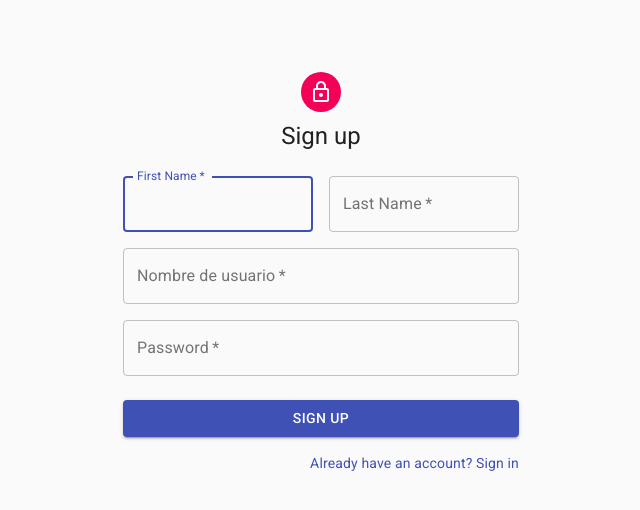
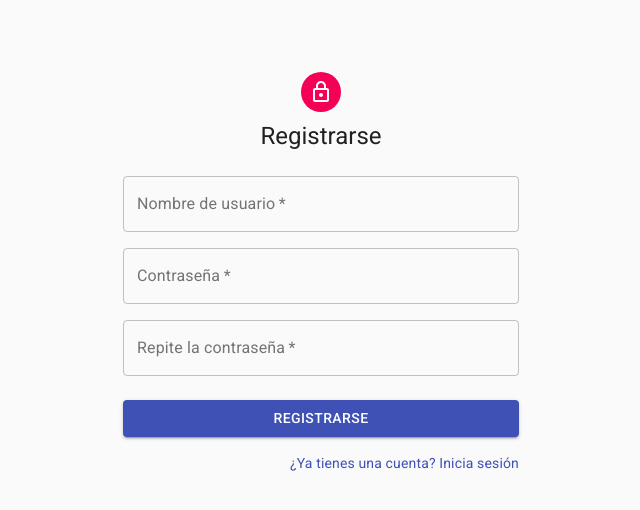
Before and after one commit to vfagundez/SumaFrontend, a React (Create React App) app: page /signup in a window 1280 px wide. Shown: the top 510 px of the page, without its empty margins (319-959 px from the left). Built offline with nearby package versions, Linux system fonts and the light colour scheme.

Commit message:
Se ha implementado el registro del usuario

```diff
--- /dev/null
+++ b/src/classes/Usuario.js
@@ -0,0 +1,46 @@
+export default  class Usuario{
+    /**
+     *
+     * @param {*} username El nombre del usuario
+     * @param {*} password La contraseña del usuario
+     * @param {*} password_repeat La repetición de la contraseña del nuevo usuario
+     */
+    constructor(username,password,password_repeat){
+        this.datos = {
+            username: username,
+            password: password,
+            password_repeat: password_repeat,
+        }
+    }
+    signup() {
+        var myHeaders = new Headers();
+        myHeaders.append("Content-Type", "application/json");
+        var raw = JSON.stringify(this.datos);
+        console.log(raw);
+        var requestOptions = {
+            method: "POST",
+            headers: myHeaders,
+            body: raw,
+            redirect: "follow"
+          };
+          if (this.datos.username && this.datos.password) {
+            fetch("v1/user/signup", requestOptions)
+              .then(response => response.json())
+              .then(result => {
+                console.log("el resultado" + JSON.stringify(result));
+                if (result.access_token) {
+                  sessionStorage.setItem('userData',JSON.stringify(result));
+                  return true;
+                  //this.setState({ redirect: true });
+                } else {
+                  console.log("errors", result.errors);
+                  //return false;
+                }
+              })
+              .catch(error => console.log("error", error));
+          }
+          return true;
+
+
+    }
+}
--- a/src/components/FloatButton.js
+++ b/src/components/FloatButton.js
@@ -192,7 +192,8 @@ export default function FloatButton() {
       .then(lasCuentas => {
         setCuentas(lasCuentas);
         //console.log(cuentas);
-      });
+      })
+      .catch(error => console.log("error", error));
   },[]);
   //Funcion para crear un nuevo movimiento
   const crearMovimiento = () => {
--- a/src/views/SignIn.js
+++ b/src/views/SignIn.js
@@ -206,7 +206,7 @@ class SignIn extends Component {
             <Grid container>
               <Grid item>
                 <Link href="/signup" variant="body2">
-                  {"Don't have an account? Sign Up"}
+                  {"¿No tienes una cuenta? Registrate"}
                 </Link>
               </Grid>
             </Grid>
--- a/src/views/SignUp.js
+++ b/src/views/SignUp.js
@@ -1,43 +1,76 @@
-import React from 'react';
-import Avatar from '@material-ui/core/Avatar';
-import Button from '@material-ui/core/Button';
-import CssBaseline from '@material-ui/core/CssBaseline';
-import TextField from '@material-ui/core/TextField';
-import FormControlLabel from '@material-ui/core/FormControlLabel';
-import Checkbox from '@material-ui/core/Checkbox';
-import Link from '@material-ui/core/Link';
-import Grid from '@material-ui/core/Grid';
-import Box from '@material-ui/core/Box';
-import LockOutlinedIcon from '@material-ui/icons/LockOutlined';
-import Typography from '@material-ui/core/Typography';
-import { makeStyles } from '@material-ui/core/styles';
-import Container from '@material-ui/core/Container';
+import React, { Component } from "react";
+import Avatar from "@material-ui/core/Avatar";
+import Button from "@material-ui/core/Button";
+import CssBaseline from "@material-ui/core/CssBaseline";
+import TextField from "@material-ui/core/TextField";
+import Link from "@material-ui/core/Link";
+import Grid from "@material-ui/core/Grid";
+import LockOutlinedIcon from "@material-ui/icons/LockOutlined";
+import Typography from "@material-ui/core/Typography";
+import { makeStyles } from "@material-ui/core/styles";
+import Container from "@material-ui/core/Container";
+import Usuario from "../classes/Usuario.js";
+import { Redirect, Route } from "react-router-dom";
+import { useRadioGroup, withStyles } from "@material-ui/core";
 
-
-
-const useStyles = makeStyles((theme) => ({
+const styles = theme => ({
   paper: {
     marginTop: theme.spacing(8),
-    display: 'flex',
-    flexDirection: 'column',
-    alignItems: 'center',
+    display: "flex",
+    flexDirection: "column",
+    alignItems: "center"
   },
   avatar: {
     margin: theme.spacing(1),
-    backgroundColor: theme.palette.secondary.main,
+    backgroundColor: theme.palette.secondary.main
   },
   form: {
-    width: '100%', // Fix IE 11 issue.
-    marginTop: theme.spacing(3),
+    width: "100%", // Fix IE 11 issue.
+    marginTop: theme.spacing(3)
   },
   submit: {
-    margin: theme.spacing(3, 0, 2),
-  },
-}));
+    margin: theme.spacing(3, 0, 2)
+  }
+});
 
-export default function SignUp() {
-  const classes = useStyles();
-
+class SignUp extends Component {
+  constructor(props) {
+    super(props);
+    this.state = {
+      username: "",
+      password: "",
+      password_repeat: "",
+      redirect: false
+    };
+    this.handleSignup = this.handleSignup.bind(this);
+    this.onChange = this.onChange.bind(this);
+  }
+  /**
+   * Controlador para crear un nuevo usuario
+   */
+  handleSignup = () => {
+    let user = new Usuario(
+      this.state.username,
+      this.state.password,
+      this.state.password_repeat
+    );
+    let resultado = user.signup();
+    this.setState({ redirect: resultado });
+    console.log(this.state);
+  };
+  onChange = e => {
+    this.setState({ [e.target.name]: e.target.value });
+  };
+  render() {
+    const { classes } = this.props;
+    //Si el ya se ha logeado se le envia al home
+    if(this.state.redirect){
+      return (<Redirect to={'/'}/>)
+    }
+    //Si el usuario ya esta logeado se le manda a home
+    if(sessionStorage.getItem("userData")){
+      return (<Redirect to={'/'}/>)
+    }
     return (
       <Container component="main" maxWidth="xs">
         <CssBaseline />
@@ -46,33 +79,10 @@ export default function SignUp() {
             <LockOutlinedIcon />
           </Avatar>
           <Typography component="h1" variant="h5">
-          Sign up
+            Registrarse
           </Typography>
           <form className={classes.form} noValidate>
             <Grid container spacing={2}>
-            <Grid item xs={12} sm={6}>
-              <TextField
-                autoComplete="fname"
-                name="firstName"
-                variant="outlined"
-                required
-                fullWidth
-                id="firstName"
-                label="First Name"
-                autoFocus
-              />
-            </Grid>
-            <Grid item xs={12} sm={6}>
-              <TextField
-                variant="outlined"
-                required
-                fullWidth
-                id="lastName"
-                label="Last Name"
-                name="lastName"
-                autoComplete="lname"
-              />
-            </Grid>
               <Grid item xs={12}>
                 <TextField
                   variant="outlined"
@@ -81,7 +91,7 @@ export default function SignUp() {
                   id="username"
                   label="Nombre de usuario"
                   name="username"
-                autoComplete="username"
+                  onChange={this.onChange}
                 />
               </Grid>
               <Grid item xs={12}>
@@ -90,26 +100,38 @@ export default function SignUp() {
                   required
                   fullWidth
                   name="password"
-                label="Password"
+                  label="Contraseña"
                   type="password"
                   id="password"
-                autoComplete="current-password"
+                  onChange={this.onChange}
+                />
+              </Grid>
+              <Grid item xs={12}>
+                <TextField
+                  variant="outlined"
+                  required
+                  fullWidth
+                  name="password_repeat"
+                  label="Repite la contraseña"
+                  type="password"
+                  id="password_repeat"
+                  onChange={this.onChange}
                 />
               </Grid>
             </Grid>
             <Button
-            type="submit"
               fullWidth
               variant="contained"
               color="primary"
               className={classes.submit}
+              onClick={this.handleSignup}
             >
-            Sign Up
+              Registrarse
             </Button>
             <Grid container justify="flex-end">
               <Grid item>
                 <Link href="/signin" variant="body2">
-                Already have an account? Sign in
+                  ¿Ya tienes una cuenta? Inicia sesión
                 </Link>
               </Grid>
             </Grid>
@@ -118,3 +140,5 @@ export default function SignUp() {
       </Container>
     );
   }
+}
+export default withStyles(styles)(SignUp);
```
Lines whose indentation alone changed are shown as unchanged.
